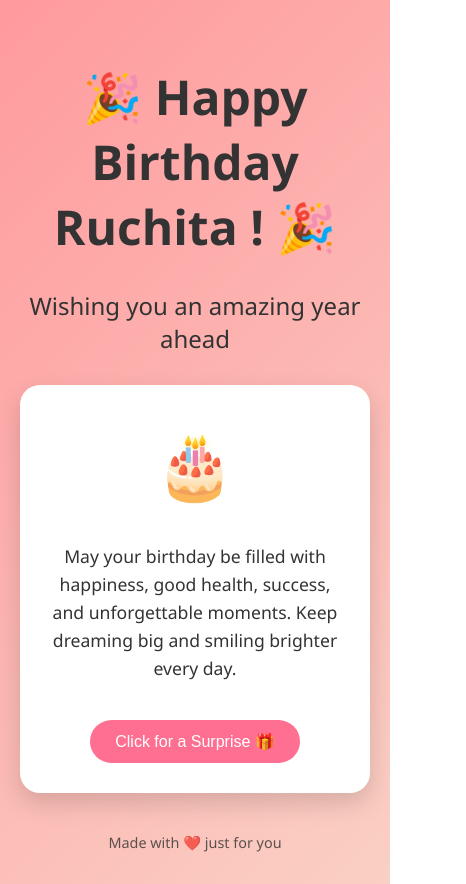
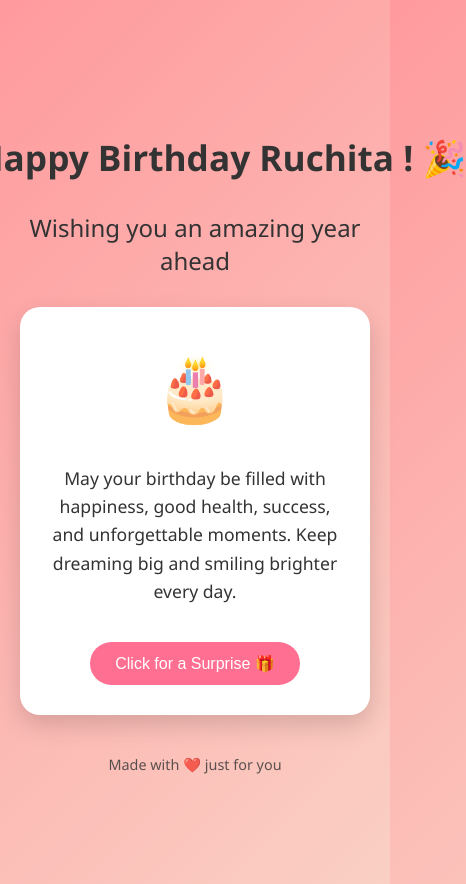
Before and after one commit to Yug-date/birthday-, a plain HTML site: page index.html in a window 390 px wide. Shown: the whole page, 466 px wide, since content can reach past the window. Drawn offline with Linux system fonts and the light colour scheme.

Commit message:
Update index.html

```diff
--- a/index.html
+++ b/index.html
@@ -84,6 +84,18 @@
       font-size: 0.9rem;
       opacity: 0.8;
     }
+    /* Keep "Happy Birthday" in one line */
+h1 {
+  white-space: nowrap;
+}
+
+/* Adjust size for mobile screens */
+@media (max-width: 600px) {
+  h1 {
+    font-size: 2.2rem;
+  }
+}
+
   </style>
 </head>
 <body>
```
